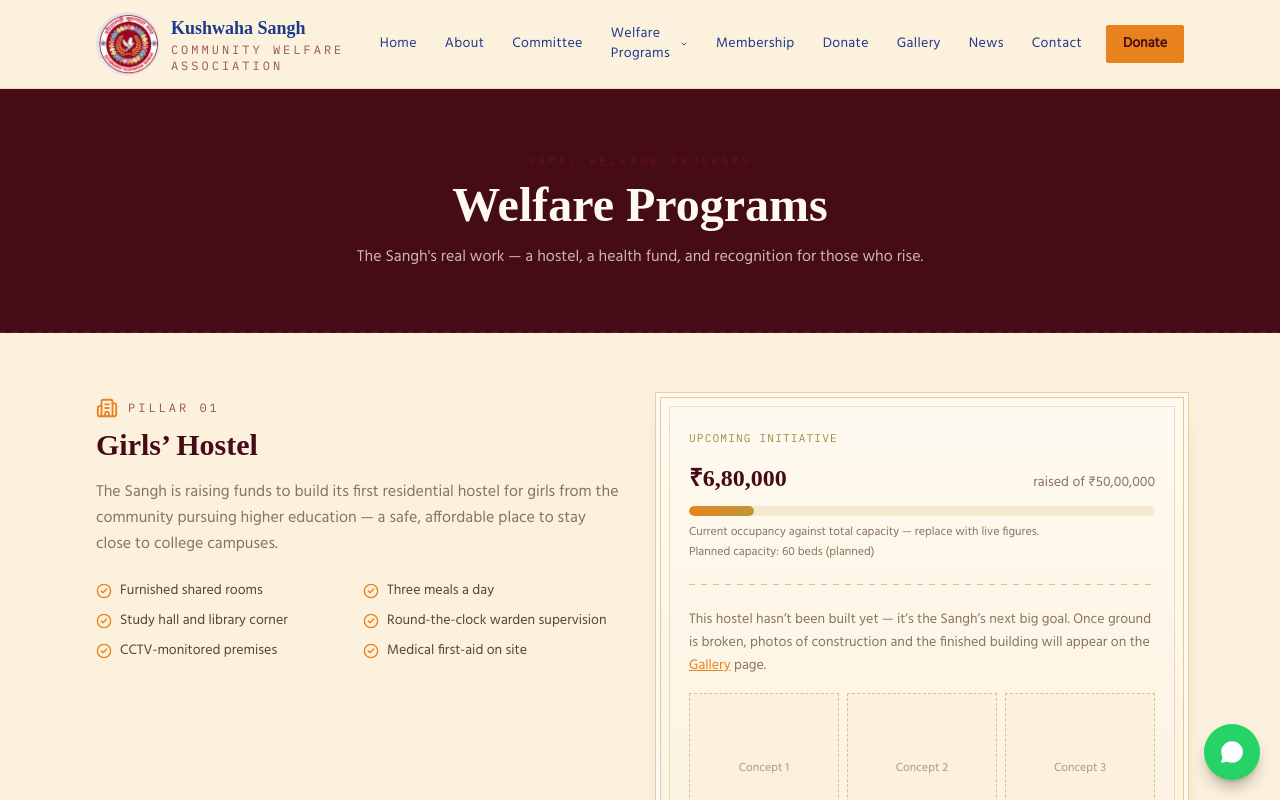
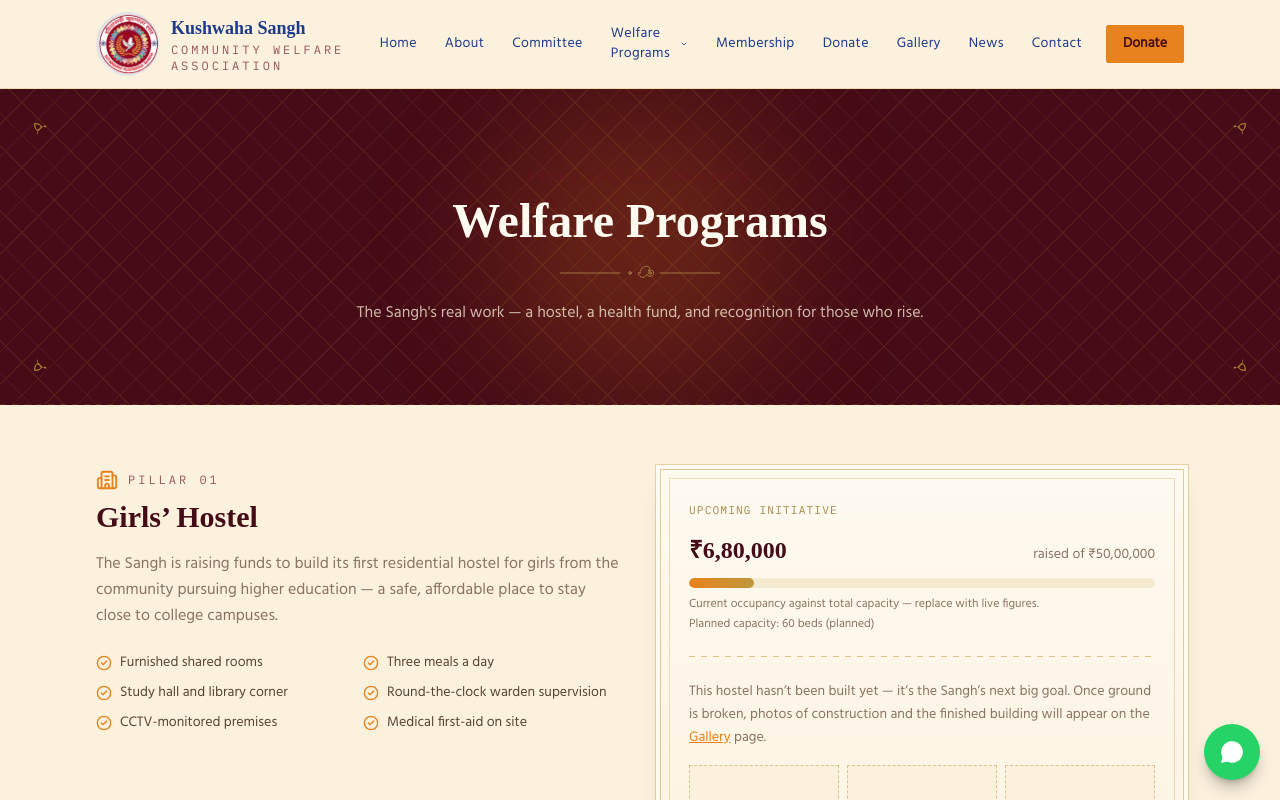
Before and after one commit to Ajitsingh4362/Kushwaha-sangh, a React (Vite) app: page /welfare in a window 1280 px wide. Shown: the top 800 px of the page. Built offline with nearby package versions, Linux system fonts and the light colour scheme; a web font is replaced by a local one.

Commit message:
Add decorative diamond-lattice pattern and corner flourishes to page hero for a richer feel

```diff
--- a/src/components/PageHero.jsx
+++ b/src/components/PageHero.jsx
@@ -1,11 +1,33 @@
+import { CornerFlourish, OrnamentDivider } from './Ornament'
+
 export default function PageHero({ eyebrow, title, blurb }) {
   return (
-    <section className="relative overflow-hidden bg-maroon-deep py-16 text-center text-cream-paper">
+    <section className="relative overflow-hidden bg-maroon-deep py-16 text-center text-cream-paper sm:py-20">
       <div className="bg-noise absolute inset-0 opacity-40" />
+
+      {/* Repeating diamond lattice motif for texture */}
+      <div
+        className="absolute inset-0 opacity-[0.12]"
+        style={{
+          backgroundImage:
+            'repeating-linear-gradient(45deg, transparent, transparent 22px, currentColor 22px, currentColor 23px), repeating-linear-gradient(-45deg, transparent, transparent 22px, currentColor 22px, currentColor 23px)',
+          color: '#C0973B',
+        }}
+      />
+
+      {/* Soft radial glow behind the heading */}
+      <div className="pointer-events-none absolute left-1/2 top-1/2 h-72 w-72 -translate-x-1/2 -translate-y-1/2 rounded-full bg-saffron/20 blur-3xl" />
+
+      <CornerFlourish className="absolute left-4 top-4 h-10 w-10 text-gold/70 sm:left-8 sm:top-8" />
+      <CornerFlourish className="absolute right-4 top-4 h-10 w-10 -scale-x-100 text-gold/70 sm:right-8 sm:top-8" />
+      <CornerFlourish className="absolute bottom-4 left-4 h-10 w-10 -scale-y-100 text-gold/70 sm:bottom-8 sm:left-8" />
+      <CornerFlourish className="absolute bottom-4 right-4 h-10 w-10 -scale-x-100 -scale-y-100 text-gold/70 sm:bottom-8 sm:right-8" />
+
       <div className="relative mx-auto max-w-3xl px-5">
         {eyebrow && <p className="eyebrow text-gold-light">{eyebrow}</p>}
         <h1 className="mt-3 font-display text-4xl font-bold sm:text-5xl">{title}</h1>
-        {blurb && <p className="mx-auto mt-4 max-w-xl text-cream/75">{blurb}</p>}
+        <OrnamentDivider className="mx-auto mt-5 h-4 w-40 text-gold-light/70" />
+        {blurb && <p className="mx-auto mt-5 max-w-xl text-cream/75">{blurb}</p>}
       </div>
       <div className="ledger-rule absolute bottom-0 left-0 right-0 opacity-40" />
     </section>
```
